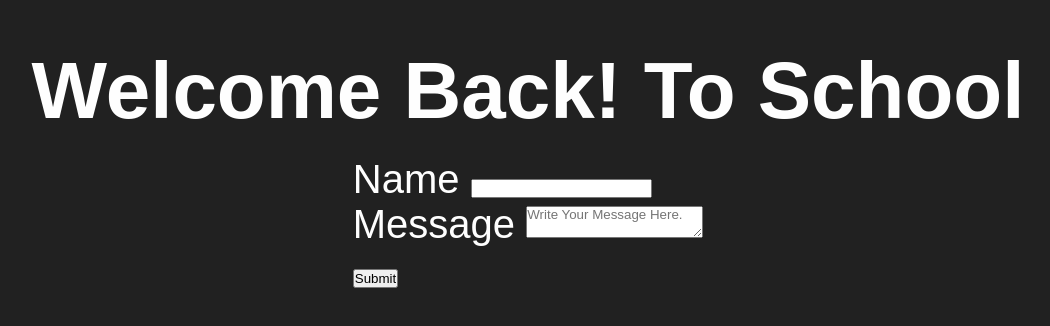
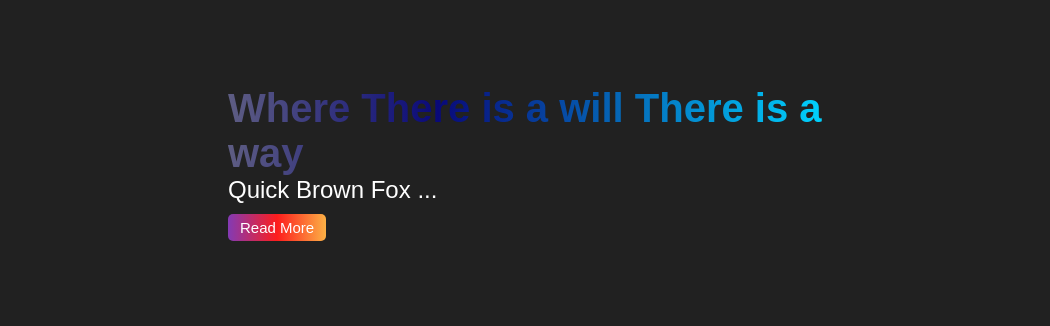
Before and after one commit to imArslanJavaScriptor/Backend, a website: page 04_Basics-Express/02_express-file/public/index.html in a window 1280 px wide. Shown: the part 232-558 px from the top of the page, without its empty margins (112-1162 px from the left). Drawn offline with Linux system fonts and the light colour scheme.

Commit message:
Update-Push

```diff
--- a/04_Basics-Express/02_express-file/app.js
+++ b/04_Basics-Express/02_express-file/app.js
@@ -9,13 +9,15 @@ const app = express();
 const data = await fetch("https://jsonplaceholder.typicode.com/posts");
 const jsonData = await data.json();
 
-// To use import.meta.dirname and import.meta.filename, pur node version should be 20.11.0 or above.
+// To use import.meta.dirname and import.meta.filename, YOUR node version should be 20.11.0 or above.
 
 // Middleware to serve static files
 const staticPath = Path.join(import.meta.dirname, "public");
 app.use(express.static(staticPath));
 
+
 app.get("/", (req, res) => {
+  // These __dirname & __filename will not work in ES_Modules
   // console.log(__dirname);
   // console.log(__filename);
 
--- a/04_Basics-Express/02_express-file/public/index.html
+++ b/04_Basics-Express/02_express-file/public/index.html
@@ -1,35 +1,16 @@
 <!DOCTYPE html>
 <html lang="en">
 <head>
-    <meta charset="UTF-8" />
-    <meta name="viewport" content="width=device-width, initial-scale=1.0" />
+  <meta charset="UTF-8">
+  <meta name="viewport" content="width=device-width, initial-scale=1.0">
   <title>Document</title>
-    <link rel="stylesheet" href="./styles.css" />
+  <link rel="stylesheet" href="./styles.css">
 </head>
 <body>
-    <h1>Welcome Back! To School</h1>
-    <form action="/contact" method="post">
-      <div>
-        <label for="name">Name</label>
-        <!-- <input type="text" name="name" id="name" /> -->
-        <input type="text" name="user[name]" id="name" />
+  <div class="container">
+    <h1>Where There is a will There is a way</h1>
+    <h3>Quick Brown Fox ...</h3>
+    <button>Read More</button>
   </div>
-      <div>
-        <label for="message">Message</label>
-        <!-- <textarea
-          name="message"
-          id="message"
-          placeholder="Write Your Message Here."
-        ></textarea> -->
-        <textarea
-          name="user[message]"
-          id="message"
-          placeholder="Write Your Message Here."
-        ></textarea>
-      </div>
-      <div>
-        <input type="submit" value="Submit" />
-      </div>
-    </form>
 </body>
 </html>
--- a/04_Basics-Express/02_express-file/public/styles.css
+++ b/04_Basics-Express/02_express-file/public/styles.css
@@ -7,9 +7,8 @@
 
 body {
   background-color: #212121;
+  backdrop-filter: blur(20);
   color: #fefefe;
-  font-size: 40px;
-  padding: 20px;
   min-height: 100vh;
   width: 100%;
   display: flex;
@@ -18,3 +17,38 @@ body {
   flex-direction: column;
   gap: 20px;
 }
+
+.container {
+  max-width: 600px;
+  width: 100%;
+  margin: auto;
+}
+
+.container h1 {
+  font-size: 40px;
+  font-weight: 700;
+  background: linear-gradient(90deg, #5e5d83 0%, #090979 35%, #00D4FF 100%);
+  -webkit-background-clip: text;
+  -webkit-text-fill-color: transparent; /* for Chrome, Safari */
+  background-clip: text;
+  color: transparent; /* fallback */
+}
+
+
+.container h3 {
+  font-size: 24px;
+  font-weight: 500;
+}
+
+.container button {
+  border: none;
+  outline: none;
+  background: linear-gradient(90deg, #833AB4 0%, #FD1D1D 50%, #FCB045 100%);
+  padding: 5px 12px;
+  border-radius: 5px;
+  font-size: 15px;
+  font-weight: 500;
+  margin: 10px 0;
+  color: #fff;
+  cursor: pointer;
+}
```
Also changed, not shown: 04_Basics-Express/01_express-Fundamentals/env.js (+17 -14 lines). Lines whose indentation alone changed are shown as unchanged.
